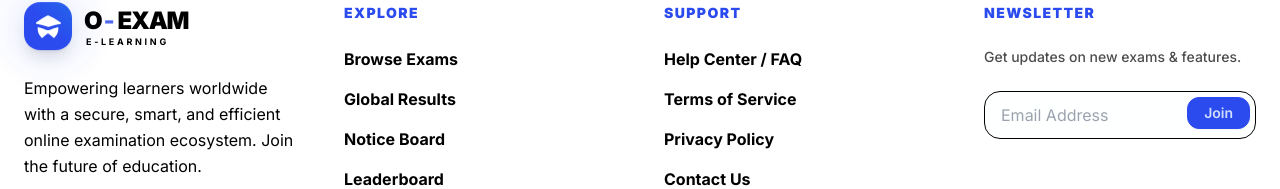
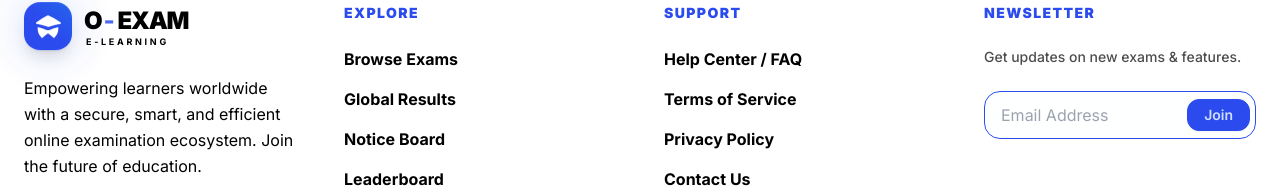
Before and after one commit to sohelma/oexam-client, a Next.js app: page / in a window 1280 px wide. Shown: the part 967-1156 px from the top of the page. Built offline with nearby package versions, Linux system fonts and the light colour scheme.

Commit message:
input style changed from newsletter section of footer

```diff
--- a/src/components/shared/Footer/Footer.jsx
+++ b/src/components/shared/Footer/Footer.jsx
@@ -125,9 +125,9 @@ const Footer = () => {
               <input
                 type="email"
                 placeholder="Email Address"
-                className="input input-bordered w-full rounded-2xl bg-base-100/50 focus:border-primary border-base-300"
+                className="input input-primary w-full rounded-2xl bg-base-100/50 focus:border-primary"
               />
-              <button className="btn btn-primary btn-sm absolute right-1.5 top-1.5 rounded-xl px-4">
+              <button className="btn btn-primary btn-sm absolute right-1.5 top-2 rounded-xl px-4">
                 Join
               </button>
             </div>
```
